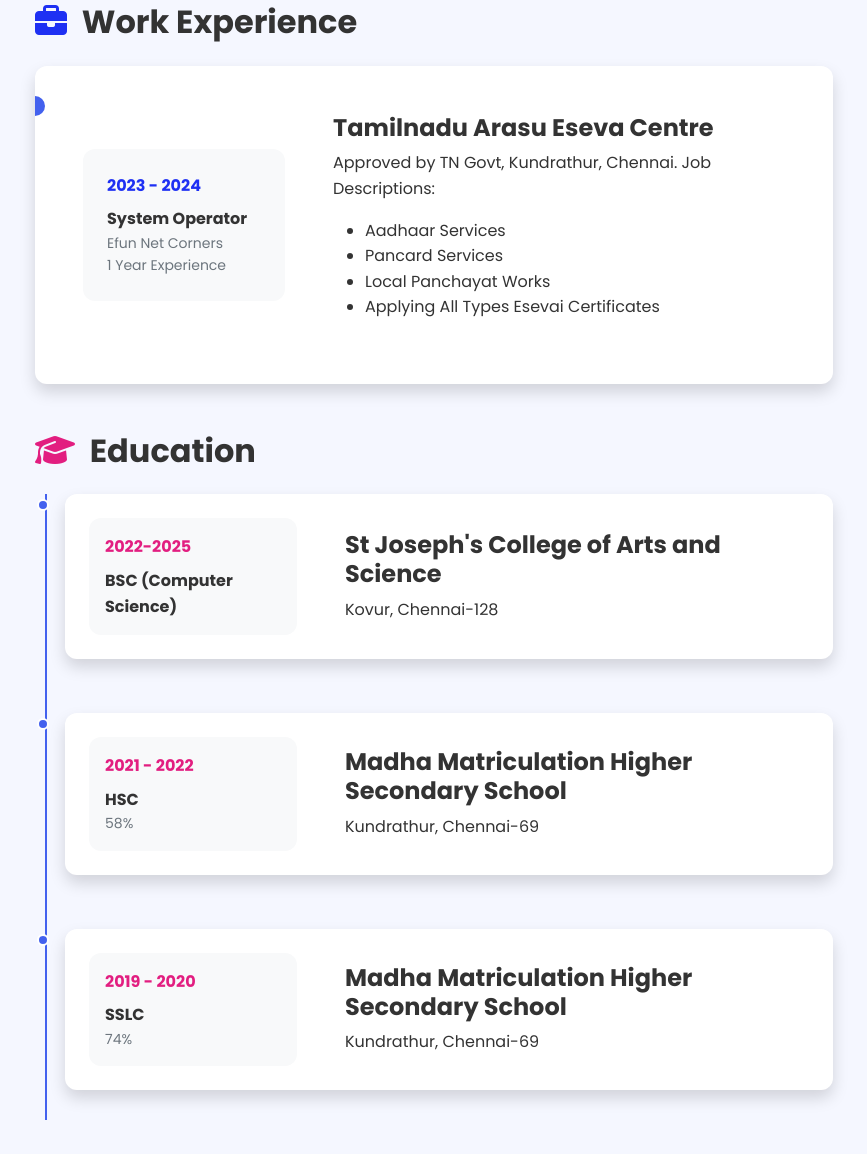
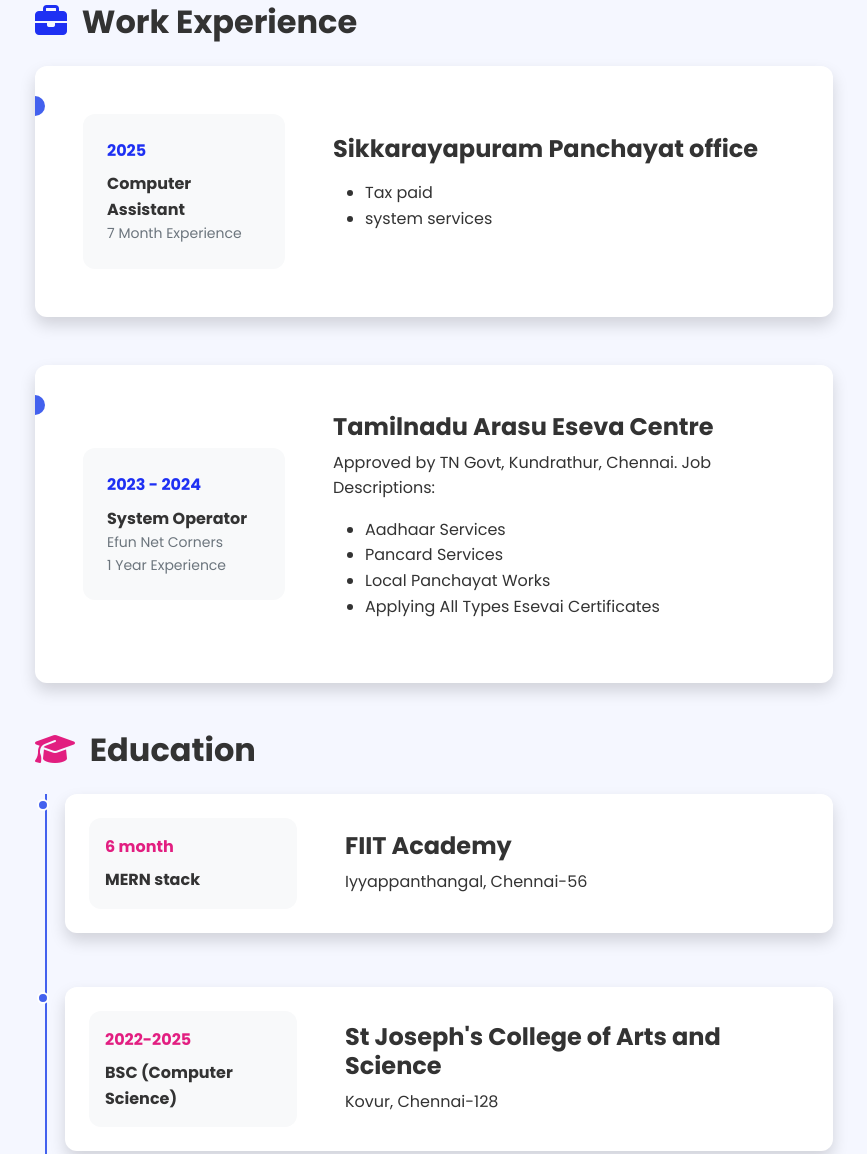
Before and after one commit to Arockiam07/Portfolio, a plain HTML site: page resume.html in a window 1280 px wide. Shown: the part 342-1496 px from the top of the page, without its empty margins (206-1073 px from the left). Drawn offline with nearby package versions, Linux system fonts and the light colour scheme.

Commit message:
resume page Update

```diff
--- a/resume.html
+++ b/resume.html
@@ -1,5 +1,6 @@
 <!DOCTYPE html>
 <html lang="en">
+
 <head>
     <meta charset="utf-8" />
     <meta name="viewport" content="width=device-width, initial-scale=1, shrink-to-fit=no" />
@@ -12,7 +13,9 @@
     <!-- Custom Google font-->
     <link rel="preconnect" href="https://fonts.googleapis.com" />
     <link rel="preconnect" href="https://fonts.gstatic.com" crossorigin />
-        <link href="https://fonts.googleapis.com/css2?family=Poppins:wght@300;400;500;600;700&family=Plus+Jakarta+Sans:wght@100;200;300;400;500;600;700;800;900&display=swap" rel="stylesheet" />
+    <link
+        href="https://fonts.googleapis.com/css2?family=Poppins:wght@300;400;500;600;700&family=Plus+Jakarta+Sans:wght@100;200;300;400;500;600;700;800;900&display=swap"
+        rel="stylesheet" />
     <!-- Bootstrap icons-->
     <link href="https://cdn.jsdelivr.net/npm/bootstrap-icons@1.8.1/font/bootstrap-icons.css" rel="stylesheet" />
     <!-- Font Awesome -->
@@ -106,9 +109,10 @@
             width: 100%;
         }
 
-            .px-5{
+        .px-5 {
             padding: 30px !important;
         }
+
         .text-gradient {
             background: linear-gradient(135deg, var(--primary-color), var(--accent-color));
             -webkit-background-clip: text;
@@ -121,9 +125,10 @@
             margin-bottom: 2rem !important;
         }
 
-            a{
+        a {
             text-decoration: none;
         }
+
         /* Card Styles */
         .card {
             border: none;
@@ -298,13 +303,15 @@
         }
     </style>
 </head>
+
 <body class="d-flex flex-column h-100">
     <main class="flex-shrink-0">
         <!-- Navigation-->
         <nav class="navbar navbar-expand-lg navbar-light fixed-top">
             <div class="container px-4 px-lg-5">
                 <a class="navbar-brand" href="index.html">Kevin's Portfolio</a>
-            <button class="navbar-toggler" type="button" data-bs-toggle="collapse" data-bs-target="#navbarSupportedContent">
+                <button class="navbar-toggler" type="button" data-bs-toggle="collapse"
+                    data-bs-target="#navbarSupportedContent">
                     <span class="navbar-toggler-icon"></span>
                 </button>
                 <div class="collapse navbar-collapse" id="navbarSupportedContent">
@@ -329,7 +336,8 @@
                 <div class="col-lg-11 col-xl-9 col-xxl-8">
                     <!-- Download Button -->
                     <div class="d-flex justify-content-center mb-5 animate__animated animate__fadeInUp">
-                            <a href="https://drive.google.com/file/d/1amhxOUowF-P1GGcmSFvmOBtGOeKdQBh0/view?usp=sharing" target="_blank" class="resume-btn">
+                        <a href="https://drive.google.com/file/d/1amhxOUowF-P1GGcmSFvmOBtGOeKdQBh0/view?usp=sharing"
+                            target="_blank" class="resume-btn">
                             <i class="fas fa-download me-2"></i> Download Resume
                         </a>
                     </div>
@@ -337,10 +345,38 @@
                     <!-- Experience Section-->
                     <section class="mb-5 animate__animated animate__fadeInUp">
                         <div class="d-flex align-items-center justify-content-between mb-4">
-                                <h2 class="fw-bolder mb-0"><i class="fas fa-briefcase text-primary me-2"></i> Work Experience</h2>
+                            <h2 class="fw-bolder mb-0"><i class="fas fa-briefcase text-primary me-2"></i> Work
+                                Experience</h2>
                         </div>
 
+
                         <!-- Experience Card 1-->
+                        <div class="card shadow border-0 rounded-4 mb-5 experience-card">
+                            <div class="card-body p-5">
+                                <div class="row align-items-center gx-5">
+                                    <div class="col text-center text-lg-start mb-4 mb-lg-0">
+                                        <div class="bg-light p-4 rounded-4">
+                                            <div class="text-primary fw-bolder mb-2">2025</div>
+                                            <div class="fw-bolder">Computer Assistant</div>
+                                            <!-- <div class="small text-muted">Sikkarayapuram Panchayat office</div> -->
+                                            <div class="small text-muted">7 Month Experience</div>
+                                        </div>
+                                    </div>
+                                    <div class="col-lg-8">
+                                        <h4 class="fw-bold">Sikkarayapuram Panchayat office</h4>
+                                        <!-- <p class="mb-0">Approved by TN Govt, Kundrathur, Chennai. Job Descriptions:</p> -->
+                                        <ul class="mt-3">
+                                            <li>Tax paid</li>
+                                            <li>system services</li>
+                                            <!-- <li>Local Panchayat Works</li>
+                                            <li>Applying All Types Esevai Certificates</li> -->
+                                        </ul>
+                                    </div>
+                                </div>
+                            </div>
+                        </div>
+
+                        <!-- Experience Card 2-->
                         <div class="card shadow border-0 rounded-4 mb-5 experience-card">
                             <div class="card-body p-5">
                                 <div class="row align-items-center gx-5">
@@ -365,15 +401,36 @@
                                 </div>
                             </div>
                         </div>
+
                     </section>
 
                     <!-- Education Section-->
                     <section class="mb-5 animate__animated animate__fadeInUp">
-                            <h2 class="fw-bolder mb-4"><i class="fas fa-graduation-cap text-secondary me-2"></i> Education</h2>
+                        <h2 class="fw-bolder mb-4"><i class="fas fa-graduation-cap text-secondary me-2"></i> Education
+                        </h2>
 
                         <!-- Timeline -->
                         <div class="timeline">
-                                <!-- Education Item 1 -->
+                            <!-- Education Item 2 -->
+                            <div class="timeline-item">
+                                <div class="card shadow border-0 rounded-4 mb-4">
+                                    <div class="card-body p-4">
+                                        <div class="row align-items-center gx-5">
+                                            <div class="col-md-4 mb-3 mb-md-0">
+                                                <div class="bg-light p-3 rounded-4">
+                                                    <div class="text-secondary fw-bolder mb-2">6 month</div>
+                                                    <div class="fw-bolder">MERN stack</div>
+                                                </div>
+                                            </div>
+                                            <div class="col-md-8">
+                                                <h4 class="fw-bold">FIIT Academy</h4>
+                                                <p class="mb-0">Iyyappanthangal, Chennai-56</p>
+                                            </div>
+                                        </div>
+                                    </div>
+                                </div>
+                            </div>
+                            <!-- Education Item 3 -->
                             <div class="timeline-item">
                                 <div class="card shadow border-0 rounded-4 mb-4">
                                     <div class="card-body p-4">
@@ -393,7 +450,7 @@
                                 </div>
                             </div>
 
-                                <!-- Education Item 2 -->
+                            <!-- Education Item 4 -->
                             <div class="timeline-item">
                                 <div class="card shadow border-0 rounded-4 mb-4">
                                     <div class="card-body p-4">
@@ -448,7 +505,8 @@
                             <div class="card-body p-5">
                                 <!-- Front-end Skills -->
                                 <div class="skill-category">
-                                        <h3 class="fw-bolder"><i class="fas fa-laptop-code me-2 text-primary"></i> Front-end Development</h3>
+                                    <h3 class="fw-bolder"><i class="fas fa-laptop-code me-2 text-primary"></i> Front-end
+                                        Development</h3>
                                     <div class="d-flex flex-wrap">
                                         <span class="skill-badge"><i class="fab fa-html5 me-2"></i>HTML5</span>
                                         <span class="skill-badge"><i class="fab fa-css3-alt me-2"></i>CSS3</span>
@@ -460,7 +518,8 @@
 
                                 <!-- Back-end Skills -->
                                 <div class="skill-category">
-                                        <h3 class="fw-bolder"><i class="fas fa-server me-2 text-primary"></i> Back-end Development</h3>
+                                    <h3 class="fw-bolder"><i class="fas fa-server me-2 text-primary"></i> Back-end
+                                        Development</h3>
                                     <div class="d-flex flex-wrap">
                                         <span class="skill-badge"><i class="fab fa-node-js me-2"></i>Node.js</span>
                                         <span class="skill-badge"><i class="fas fa-bolt me-2"></i>Express.js</span>
@@ -469,7 +528,8 @@
 
                                 <!-- Database Skills -->
                                 <div class="skill-category">
-                                        <h3 class="fw-bolder"><i class="fas fa-database me-2 text-primary"></i> Database</h3>
+                                    <h3 class="fw-bolder"><i class="fas fa-database me-2 text-primary"></i> Database
+                                    </h3>
                                     <div class="d-flex flex-wrap">
                                         <span class="skill-badge"><i class="fas fa-leaf me-2"></i>MongoDB</span>
                                     </div>
@@ -477,11 +537,13 @@
 
                                 <!-- Additional Skills -->
                                 <div class="skill-category">
-                                        <h3 class="fw-bolder"><i class="fas fa-tools me-2 text-primary"></i> Additional Skills</h3>
+                                    <h3 class="fw-bolder"><i class="fas fa-tools me-2 text-primary"></i> Additional
+                                        Skills</h3>
                                     <div class="d-flex flex-wrap">
                                         <span class="skill-badge"><i class="fas fa-code-branch me-2"></i>Git</span>
                                         <span class="skill-badge"><i class="fa-brands fa-figma"></i>Figma</span>
-                                            <span class="skill-badge"><i class="fas fa-mobile-alt me-2"></i>Responsive Design</span>
+                                        <span class="skill-badge"><i class="fas fa-mobile-alt me-2"></i>Responsive
+                                            Design</span>
                                         <span class="skill-badge"><i class="fa-solid fa-image"></i>Photoshop</span>
                                     </div>
                                 </div>
@@ -505,9 +567,11 @@
                 <div class="col-auto">
                     <div class="d-flex gap-3">
                         <a href="https://x.com/KevinArockiam" class="text-dark"><i class="bi bi-twitter"></i></a>
-                        <a href="https://www.linkedin.com/in/kevin-arockiam-a90795244/" class="text-dark"><i class="bi bi-linkedin"></i></a>
+                        <a href="https://www.linkedin.com/in/kevin-arockiam-a90795244/" class="text-dark"><i
+                                class="bi bi-linkedin"></i></a>
                         <a href="https://github.com/Arockiam07" class="text-dark"><i class="bi bi-github"></i></a>
-                        <a href="https://www.instagram.com/kevin._.arockiam/" class="text-dark"><i class="bi bi-instagram"></i></a>
+                        <a href="https://www.instagram.com/kevin._.arockiam/" class="text-dark"><i
+                                class="bi bi-instagram"></i></a>
                     </div>
                 </div>
             </div>
@@ -518,19 +582,19 @@
     <!-- Core theme JS-->
     <script src="js/scripts.js"></script>
     <script>
-            // disable right click
-            // window.addEventListener("contextmenu", (e) => e.preventDefault());
-            // window.addEventListener("keydown", (e) => {
-            //     if (e.keyCode == 123) e.preventDefault();
-            //     if (e.ctrlKey && e.shiftKey && e.keyCode === 73) e.preventDefault();
-            //     if (e.ctrlKey && e.shiftKey && e.keyCode === 74) e.preventDefault();
-            // });
+        disable right click
+        window.addEventListener("contextmenu", (e) => e.preventDefault());
+        window.addEventListener("keydown", (e) => {
+            if (e.keyCode == 123) e.preventDefault();
+            if (e.ctrlKey && e.shiftKey && e.keyCode === 73) e.preventDefault();
+            if (e.ctrlKey && e.shiftKey && e.keyCode === 74) e.preventDefault();
+        });
 
         // Add animation on scroll
-            document.addEventListener('DOMContentLoaded', function() {
+        document.addEventListener('DOMContentLoaded', function () {
             const animateElements = document.querySelectorAll('.animate__animated');
 
-                const animateOnScroll = function() {
+            const animateOnScroll = function () {
                 animateElements.forEach(element => {
                     const elementPosition = element.getBoundingClientRect().top;
                     const windowHeight = window.innerHeight;
@@ -549,4 +613,5 @@
         });
     </script>
 </body>
+
 </html>
```
Lines whose indentation alone changed are shown as unchanged.
